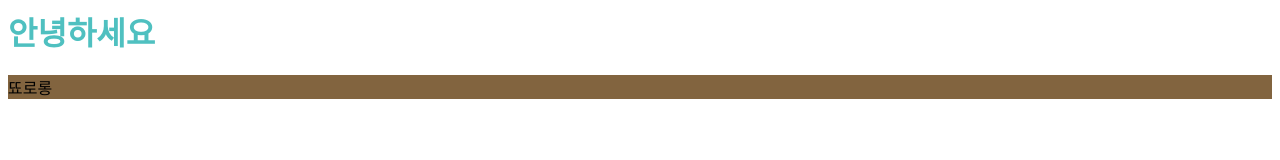
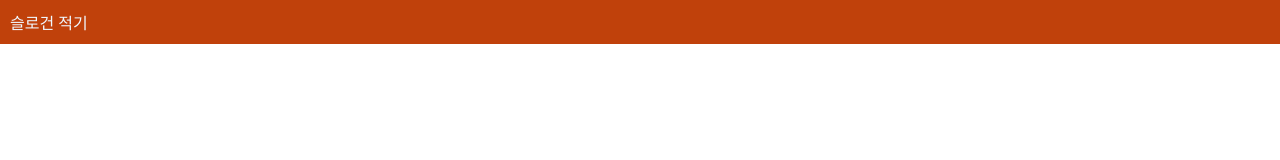
Before and after one commit to Hognshi/Hognshi.github.io, a plain HTML site: page index.html in a window 1280 px wide. Drawn offline with Linux system fonts and the light colour scheme.

Commit message:
Update index.html

```diff
--- a/index.html
+++ b/index.html
@@ -1,6 +1,16 @@
-<h1 style="color: rgb(79, 192, 192);">
-    안녕하세요
+<div style="background-color : rgb(192, 65, 11);
+padding: 10px; width: 100%;
+top: 0%; left: 0;
+color: aliceblue; position: fixed;">
+<!--
+ 패딩으로 칸 늘리고 좌우 넓이 늘림
+ 위쪽정렬 및 좌측 정렬
+ 글씨색 흰색 위치 고정 -->
+
+    슬로건 적기
+
+</div>
+
+<h1 style="color: rgb(79, 152, 192);">
+
 </h1>
-<div style="background-color : rgb(130, 100, 63);">
-    뚀로롱
-</div>
```
